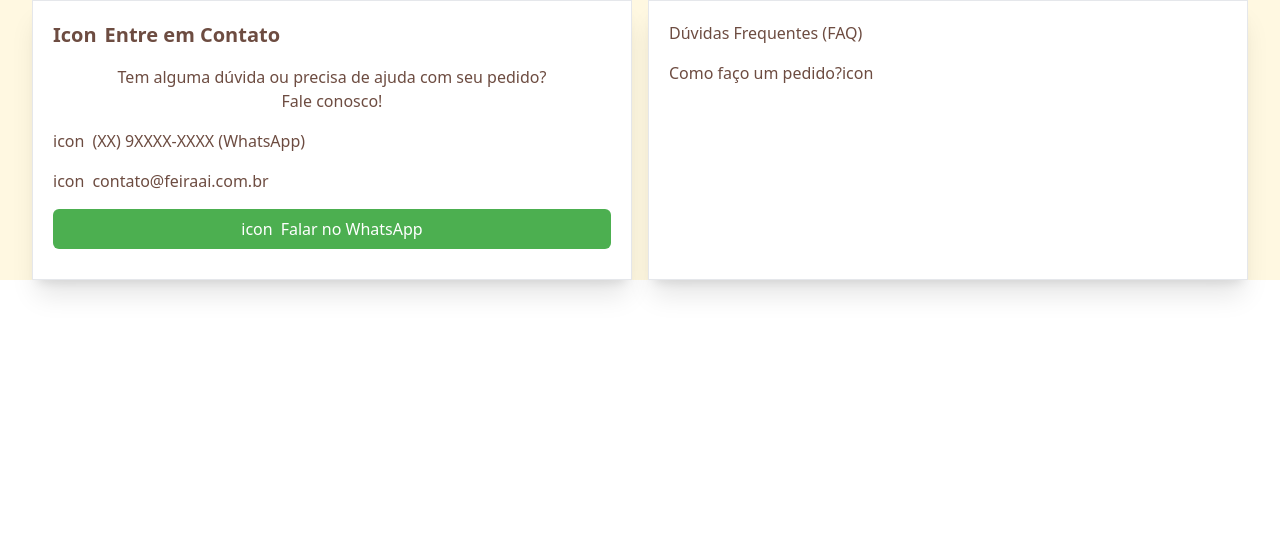
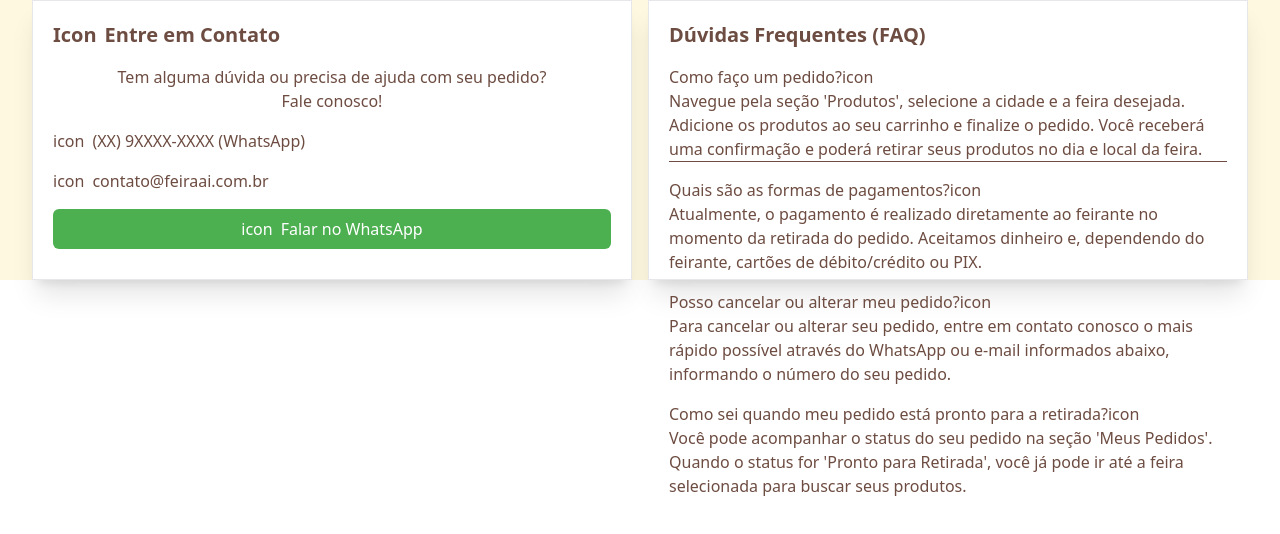
Before and after one commit to gabrieljaivona/Feira-AI, a React (Vite) app: page / in a window 1280 px wide. Shown: the top 534 px of the page. Built offline with nearby package versions, Linux system fonts and the light colour scheme.

Commit message:
implementando interface FAQ ao invés do arrey normal

```diff
--- a/src/components/BoxContact.tsx
+++ b/src/components/BoxContact.tsx
@@ -1,6 +1,11 @@
 import { useState } from "react"
 
-const faqs = [
+interface FAQ {
+  question: string
+  answer: string
+}
+
+const faqs: FAQ[] = [
   {
     question: "Como faço um pedido?",
     answer: "Navegue pela seção 'Produtos', selecione a cidade e a feira desejada. Adicione os produtos ao seu carrinho e finalize o pedido. Você receberá uma confirmação e poderá retirar seus produtos no dia e local da feira."
@@ -20,8 +25,7 @@ const faqs = [
 ]
 
 function BoxContact() {
-  const [faqOpen, setFaqOpen] = useState();
-
+  const [faqOpen, setFaqOpen] = useState(null);
 
   return (
     <section className="flex flex-row items-center justify-center gap-4">
@@ -47,17 +51,41 @@ function BoxContact() {
         </div>
 
         <div className="p-2 bg-white w-150 h-70 p-5 text-[#6D4C41] flex flex-col gap-4 border-[#E5E7EB] border-1 shadow-xl">
-            <div>
-              <span></span>
+            <div className="font-bold text-xl">
               <h4>Dúvidas Frequentes (FAQ)</h4>
             </div>
-            <div>
-              <button className="flex flex-row justify-between">
-                <p>Como faço um pedido?</p>
+
+            <div className="border-b-1">
+              <button className="flex flex-row justify-between font-medium hover:text-green-600">
+                <p>{faqs[0].question}</p>
                 <span>icon</span>
               </button>
 
-              <div></div>
+              <p>{faqs[0].answer}</p>
+            </div>
+            <div>
+              <button className="flex flex-row justify-between font-medium hover:text-green-600">
+                <p>{faqs[1].question}</p>
+                <span>icon</span>
+              </button>
+
+              <p>{faqs[1].answer}</p>
+            </div>
+            <div>
+              <button className="flex flex-row justify-between font-medium hover:text-green-600">
+                <p>{faqs[2].question}</p>
+                <span>icon</span>
+              </button>
+
+              <p>{faqs[2].answer}</p>
+            </div>
+            <div>
+              <button className="flex flex-row justify-between font-medium hover:text-green-600">
+                <p>{faqs[3].question}</p>
+                <span>icon</span>
+              </button>
+
+              <p>{faqs[3].answer}</p>
             </div>
 
         </div>
```
